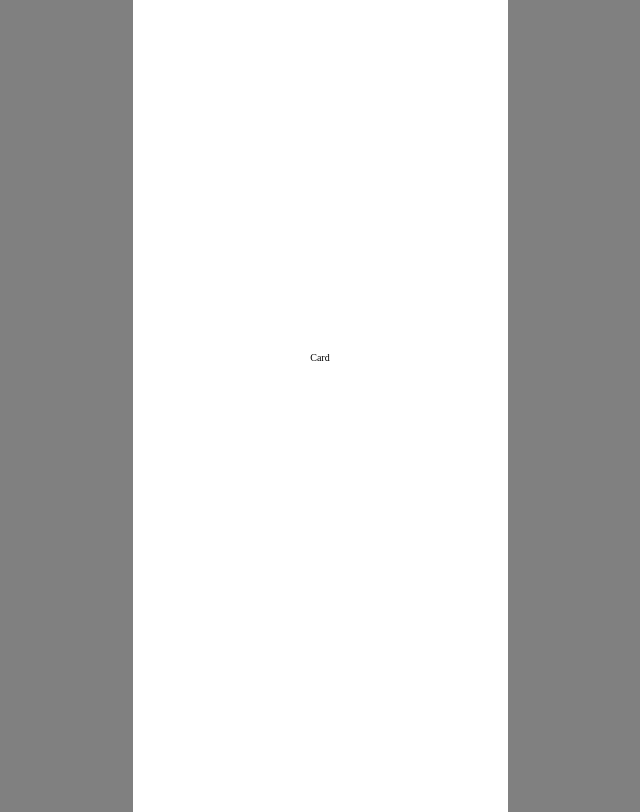
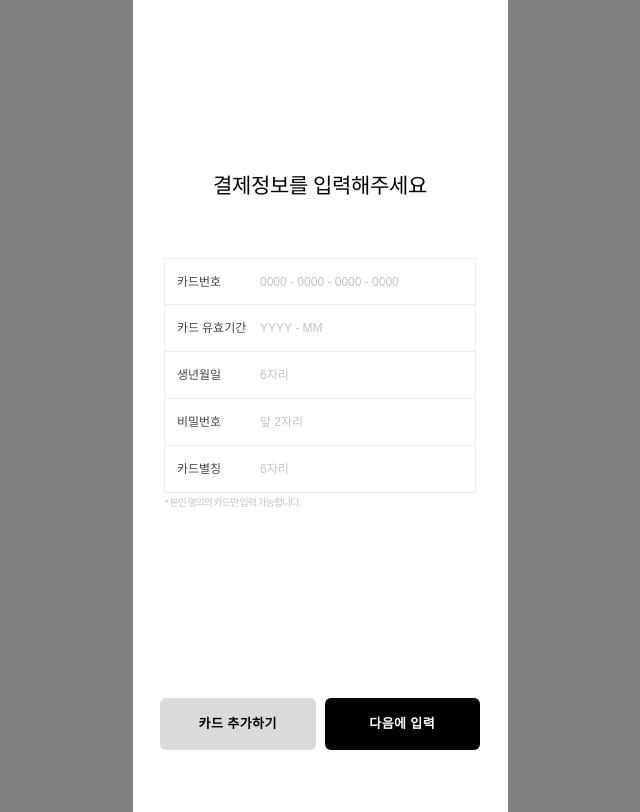
Before and after one commit to ilmerry/Habday_Web, a Next.js app: page /card in a window 1280 px wide. Shown: the whole page, without its empty margins (320-960 px from the left). Built offline with nearby package versions, Linux system fonts and the light colour scheme.

Commit message:
Feat: Card Page UI 추가

```diff
--- a/components/common/Layout.tsx
+++ b/components/common/Layout.tsx
@@ -13,7 +13,8 @@ export default function Layout(props: LayoutProps) {
     <Styled.Root>
       <Styled.Main>{children}</Styled.Main>
       <Styled.Footer>
-        {buttons && <Styled.Button>{buttons[0]}</Styled.Button>}
+        {buttons && buttons?.length == 2 && <Styled.ButtonLeft>{buttons[1]}</Styled.ButtonLeft>}
+        {buttons && buttons?.length >= 1 && <Styled.Button>{buttons[0]}</Styled.Button>}
         {link && <Styled.Link>{link}</Styled.Link>}
       </Styled.Footer>
     </Styled.Root>
@@ -39,21 +40,35 @@ const Styled = {
   `,
   Footer: styled.footer`
     display: flex;
-    flex-direction: column;
-    justify-content: center;
+    flex-direction: row;
+    justify-content: space-between;
     align-items: center;
-    width: 100%;
+    min-width: 32rem;
     margin-bottom: 5.4rem;
   `,
   Button: styled.button`
-    width: 32rem;
+    width: 100%;
     height: 5.2rem;
-    border-radius: 1rem;
+    border-radius: 0.6rem;
     background: black;
     text-align: center;
     color: white;
-    font-size: 1.6rem;
-    font-weight: 700;
+    font-size: 1.3rem;
+    font-weight: 900;
+    letter-spacing: 0.052rem;
+    cursor: pointer;
+  `,
+  ButtonLeft: styled.button`
+    width: 100%;
+    height: 5.2rem;
+    border-radius: 0.6rem;
+    background: rgba(218, 218, 218, 1);
+    margin-right: 0.9rem;
+    text-align: center;
+    color: black;
+    font-size: 1.3rem;
+    font-weight: 900;
+    letter-spacing: 0.052rem;
     cursor: pointer;
   `,
   Link: styled.a`
--- a/pages/card/index.tsx
+++ b/pages/card/index.tsx
@@ -1,6 +1,84 @@
 import React from 'react';
+import styled from 'styled-components';
 import Layout from '../../components/common/Layout';
 
 export default function Card() {
-  return <Layout>Card</Layout>;
+  return (
+    <Layout buttons={['다음에 입력', '카드 추가하기']}>
+      <Styled.Title>결제정보를 입력해주세요</Styled.Title>
+      <Styled.Form>
+        <Styled.InputContainer>
+          <Styled.Label>카드번호</Styled.Label>
+          <Styled.Input placeholder="0000 - 0000 - 0000 - 0000" />
+        </Styled.InputContainer>
+        <Styled.InputContainer>
+          <Styled.Label>카드 유효기간</Styled.Label>
+          <Styled.Input placeholder="YYYY - MM" />
+        </Styled.InputContainer>
+        <Styled.InputContainer>
+          <Styled.Label>생년월일</Styled.Label>
+          <Styled.Input placeholder="6자리" />
+        </Styled.InputContainer>
+        <Styled.InputContainer>
+          <Styled.Label>비밀번호</Styled.Label>
+          <Styled.Input placeholder="앞 2자리" />
+        </Styled.InputContainer>
+        <Styled.InputContainer>
+          <Styled.Label>카드별칭</Styled.Label>
+          <Styled.Input placeholder="6자리" />
+        </Styled.InputContainer>
+        <Styled.Message>* 본인 명의의 카드만 입력 가능합니다.</Styled.Message>
+      </Styled.Form>
+    </Layout>
+  );
 }
+
+const Styled = {
+  Title: styled.h1`
+    text-align: center;
+    font-size: 2.1rem;
+    font-weight: 500;
+    letter-spacing: -0.03rem;
+  `,
+  Form: styled.form`
+    display: flex;
+    flex-direction: column;
+    width: 31.2rem;
+    margin-top: 6.1rem;
+  `,
+  InputContainer: styled.div`
+    display: flex;
+    flex-direction: row;
+    justify-content: space-between;
+    align-items: center;
+    width: 100%;
+    height: 4.7rem;
+    padding: 0 1.2rem;
+    border: 0.1rem solid #ededed;
+    border-top: 0;
+    &:first-child {
+      border-top: 0.1rem solid #ededed;
+    }
+  `,
+  Label: styled.label`
+    color: #444;
+    font-size: 1.2rem;
+    line-height: 3rem;
+  `,
+  Input: styled.input`
+    width: 20.3rem;
+    height: 3rem;
+    border: 0;
+    font-size: 1.2rem;
+    line-height: 3rem;
+    &::placeholder {
+      color: #c4c4c4;
+    }
+  `,
+  Message: styled.p`
+    color: #c4c4c4;
+    font-size: 1rem;
+    line-height: 2rem;
+    letter-spacing: -0.1rem;
+  `,
+};
```
